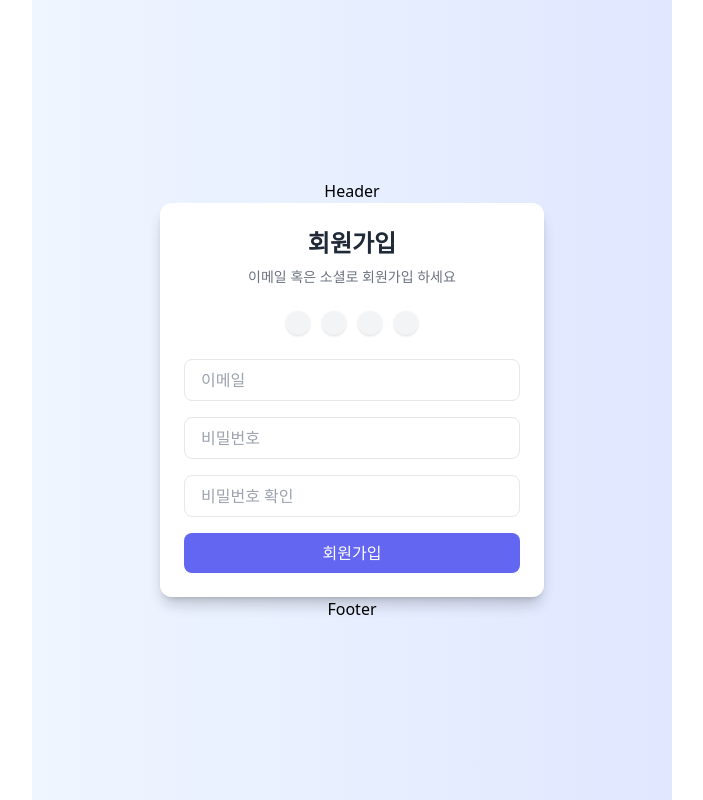
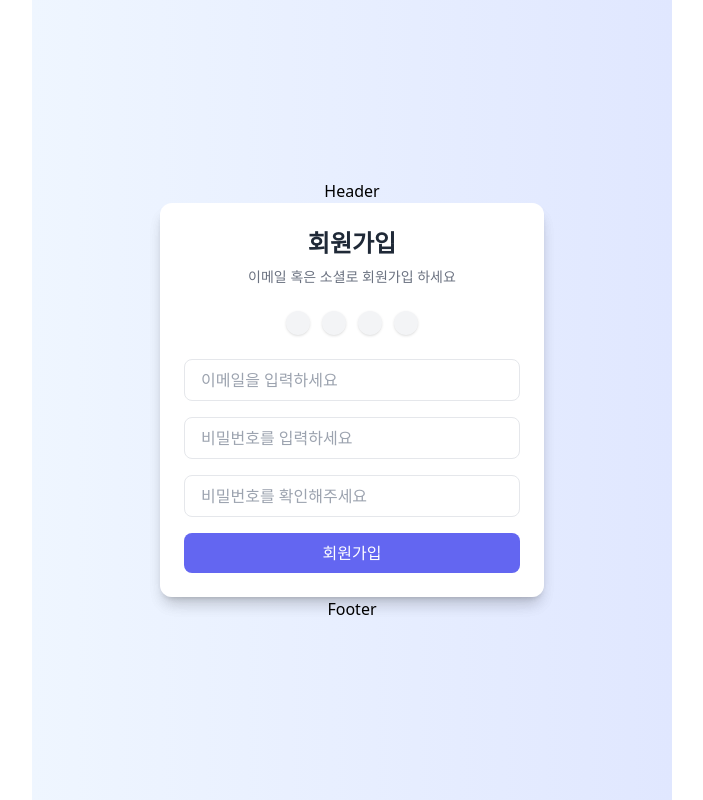
Before and after one commit to chaesunbak/study-matcher, a React (Vite) app: page /signup in a window 1280 px wide. Shown: the whole page, without its empty margins (288-991 px from the left). Built offline with nearby package versions, Linux system fonts and the light colour scheme.

Commit message:
feat : 회원가입 react-hook-form 적용

```diff
--- a/src/components/user/SignUpForm.tsx
+++ b/src/components/user/SignUpForm.tsx
@@ -1,90 +1,100 @@
-import { useState } from "react";
+import { useRef, useState } from "react";
+import { useForm } from "react-hook-form";
 
 const SignUpForm = () => {
+	const {
+		register,
+		handleSubmit,
+		formState: { errors },
+		watch,
+	} = useForm();
 
-    const [form, setForm] = useState({ email: '', password: '', passwordCheck: ''});
-
-    const onChange = (e: React.ChangeEvent<HTMLInputElement>) => {
-        const { name, value } = e.target;
-        setForm({...form, [name]: value });
+	const onSubmit = (data) => {
+		localStorage.setItem(
+			"register",
+			JSON.stringify({ email: data.email, password: data.password }),
+		);
 	};
 
-    const onSubmit = (e: React.FormEvent<HTMLFormElement>) => {
-        e.preventDefault();
+	const buttonList = [
+		{ label: "google", color: "gray" },
+		{ label: "facebook", color: "blue" },
+		{ label: "github", color: "black" },
+		{ label: "kakao", color: "yellow" },
+	];
 
-        // const emailRegex = /^[\w-]+(\.[\w-]+)*@([\w-]+\.)+[a-zA-Z]{2,7}$/;
-        // if(!emailRegex.test(form.email)) {
-        //     alert('이메일 형식을 지켜주세요');
-        //     return;
-        // }
+	const password = useRef();
+	password.current = watch("password");
 
-        localStorage.setItem('login', JSON.stringify({email : form.email, password : form.password}));
-        setForm({ email: '', password: '', passwordCheck: ''});
-    }
-
-    return(
+	return (
 		<div>
 			{/* 회원가입 폼 */}
-            <div className="relative bg-white rounded-xl shadow-lg p-6">
+			<div className="relative rounded-xl bg-white p-6 shadow-lg">
 				{/* 타이틀 */}
-                <h2 className="text-2xl font-bold text-center text-gray-800">회원가입</h2>
-                <p className="text-sm text-center text-gray-500 mt-2 mb-6">
+				<h2 className="text-center text-2xl font-bold text-gray-800">회원가입</h2>
+				<p className="mb-6 mt-2 text-center text-sm text-gray-500">
 					이메일 혹은 소셜로 회원가입 하세요
 				</p>
 
 				{/* 소셜 회원가입 버튼 */}
-            <div className="flex justify-center gap-3 mb-6">
-                <button className="bg-gray-100 p-3 rounded-full shadow hover:bg-gray-200 transition">
-                    <i className="fab fa-google text-gray-600"></i>
+				<div className="mb-6 flex justify-center gap-3">
+					{buttonList.map((button, index) => (
+						<button
+							key={index}
+							className="rounded-full bg-gray-100 p-3 shadow transition hover:bg-gray-200"
+						>
+							<i className={`fab fa-${button.label} text-${button.color}-600`}></i>
 						</button>
-                <button className="bg-gray-100 p-3 rounded-full shadow hover:bg-gray-200 transition">
-                    <i className="fab fa-facebook text-blue-600"></i>
-                </button>
-                <button className="bg-gray-100 p-3 rounded-full shadow hover:bg-gray-200 transition">
-                    <i className="fab fa-github text-gray-600"></i>
-                </button>
-                <button className="bg-gray-100 p-3 rounded-full shadow hover:bg-gray-200 transition">
-                    <i className="fab fa-linkedin text-blue-700"></i>
-                </button>
+					))}
 				</div>
 
 				{/* 이메일 및 비밀번호 입력 */}
-            <form className="space-y-4" onSubmit={onSubmit}>
+				<form className="space-y-4" onSubmit={handleSubmit(onSubmit)}>
 					<input
-                type="email"
-                name="email"
-                value={form.email}
-                onChange={onChange}
-                placeholder="이메일"
-                className="w-full px-4 py-2 border rounded-lg text-gray-700 focus:outline-none focus:ring-2 focus:ring-indigo-500"
+						className="w-full rounded-lg border px-4 py-2 text-gray-700 focus:outline-none focus:ring-2 focus:ring-indigo-500"
+						placeholder="이메일을 입력하세요"
+						{...register("email", {
+							required: { value: true, message: "이메일을 입력해주세요" },
+							pattern: { value: /^\S+@\S+$/i, message: "이메일 형식이 올바르지 않습니다" },
+						})}
 					/>
+					{errors?.email && <p className="text-red-500">{String(errors?.email?.message)}</p>}
 					<input
+						className="w-full rounded-lg border px-4 py-2 text-gray-700 focus:outline-none focus:ring-2 focus:ring-indigo-500"
 						type="password"
-                name="password"
-                value={form.password}
-                onChange={onChange}
-                placeholder="비밀번호"
-                className="w-full px-4 py-2 border rounded-lg text-gray-700 focus:outline-none focus:ring-2 focus:ring-indigo-500"
+						placeholder="비밀번호를 입력하세요"
+						{...register("password", {
+							required: { value: true, message: "비밀번호를 입력해주세요" },
+							minLength: { value: 8, message: "비밀번호는 8자 이상 입력하세요" },
+							maxLength: { value: 16, message: "비밀번호는 16자 이하로 입력하세요" },
+						})}
 					/>
+					{errors?.password && <p className="text-red-500">{String(errors?.password?.message)}</p>}
 					<input
+						className="w-full rounded-lg border px-4 py-2 text-gray-700 focus:outline-none focus:ring-2 focus:ring-indigo-500"
 						type="password"
-                name="passwordCheck"
-                value={form.passwordCheck}
-                onChange={onChange}
-                placeholder="비밀번호 확인"
-                className="w-full px-4 py-2 border rounded-lg text-gray-700 focus:outline-none focus:ring-2 focus:ring-indigo-500"
+						placeholder="비밀번호를 확인해주세요"
+						{...register("passwordConfirm", {
+							required: { value: true, message: "비밀번호를 확인해주세요" },
+							validate: (value) => value === password.current,
+						})}
 					/>
-                {form.password !== form.passwordCheck ? <span className="text-red-500">비밀번호가 일치하지 않습니다.</span> : null}
+					{errors?.passwordConfirm?.type === "required" && (
+						<p className="text-red-500">{String(errors?.passwordConfirm?.message)}</p>
+					)}
+					{errors?.passwordConfirm?.type === "validate" && (
+						<p className="text-red-500">비밀번호가 일치하지 않습니다.</p>
+					)}
 					<button
 						type="submit"
-                className="w-full bg-indigo-500 text-white py-2 rounded-lg hover:bg-indigo-600 transition"
+						className="w-full rounded-lg bg-indigo-500 py-2 text-white transition hover:bg-indigo-600"
 					>
 						회원가입
 					</button>
 				</form>
 			</div>
 		</div>
-    )
-}
+	);
+};
 
 export default SignUpForm;
```
Lines whose indentation alone changed are shown as unchanged.
